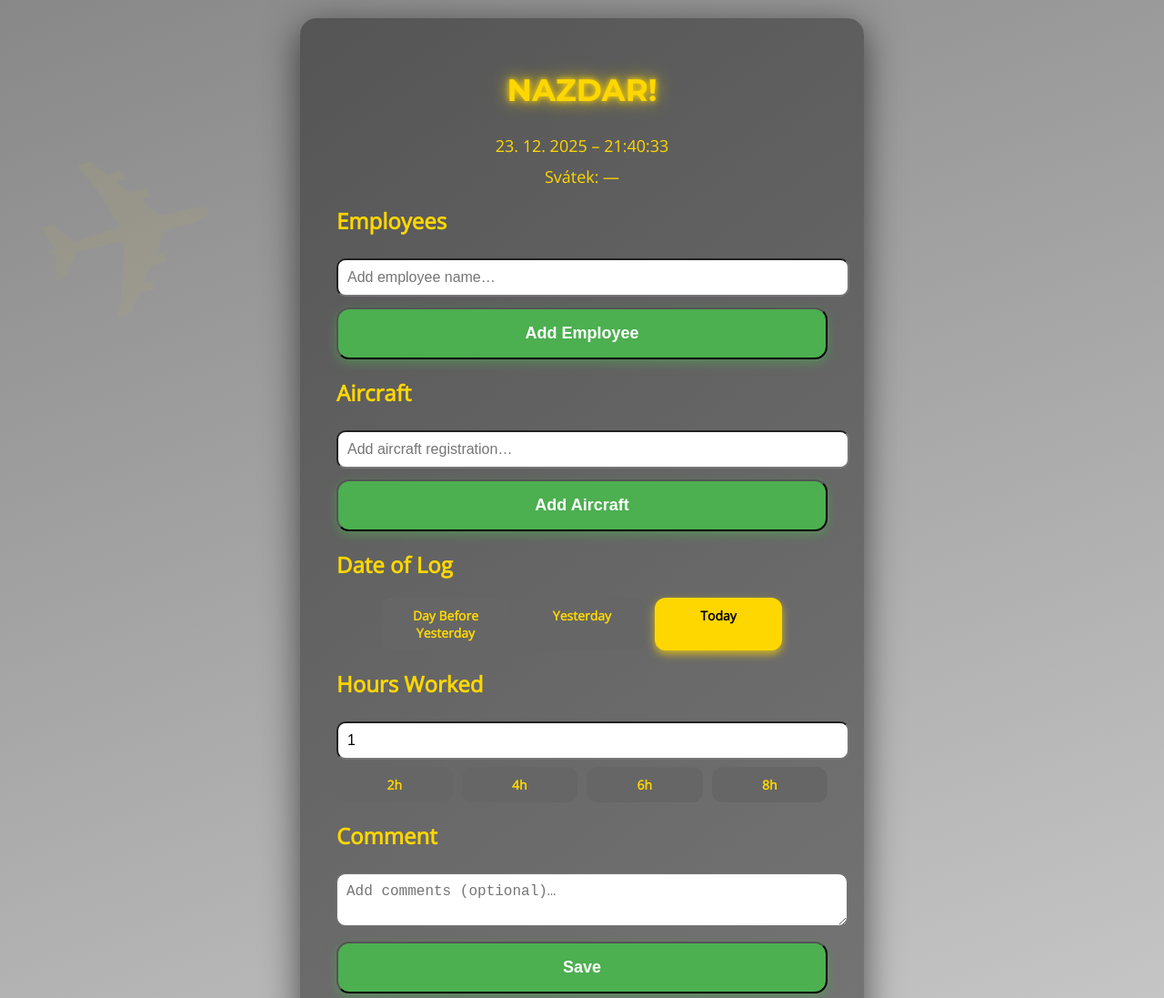
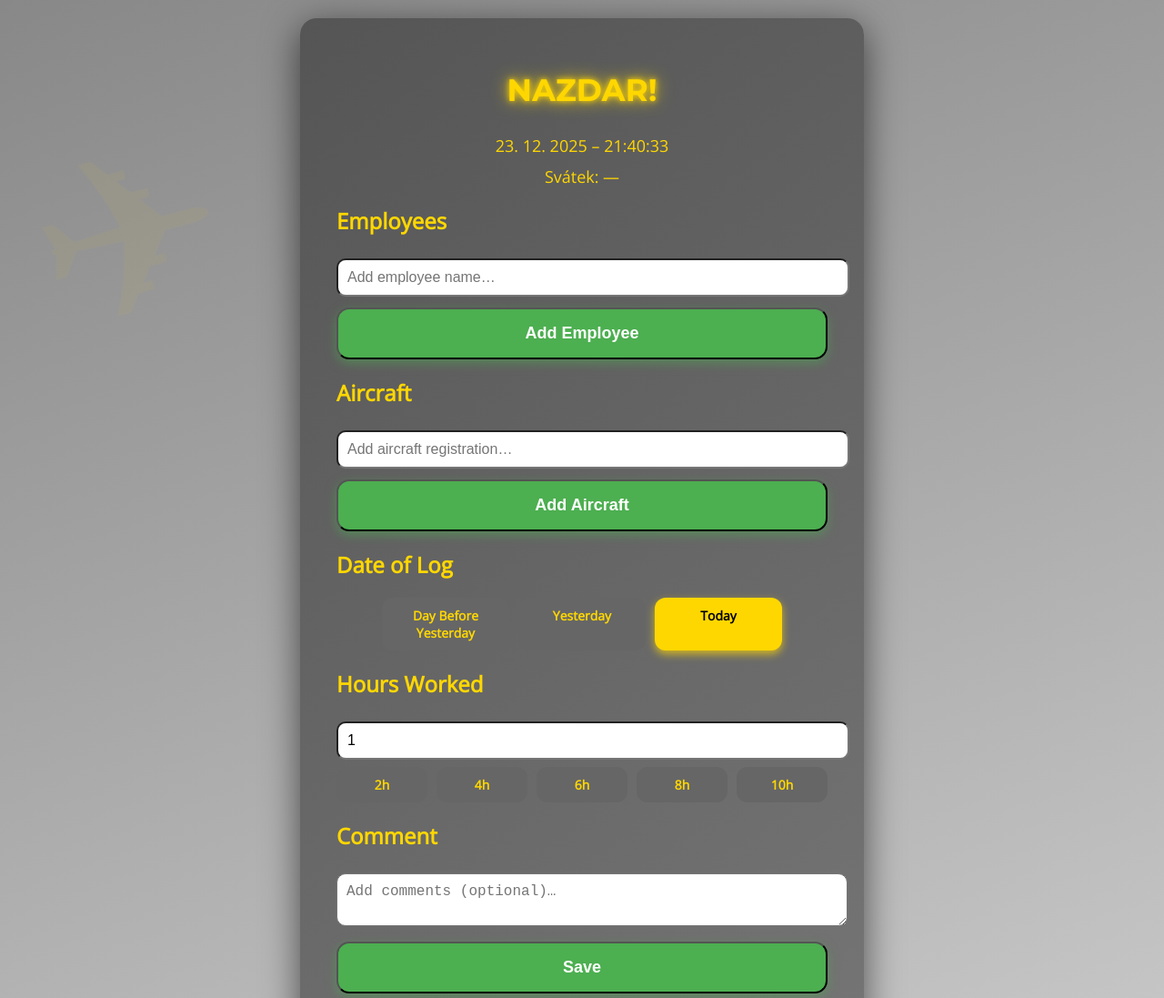
Before and after one commit to airbunting/labourlogger2, a plain HTML site: page index.html in a window 1280 px wide. Shown: the top 1097 px of the page at 91% size. Drawn offline with nearby package versions, Linux system fonts and the light colour scheme; no server answers.

Commit message:
index.html

```diff
--- a/index.html
+++ b/index.html
@@ -190,6 +190,7 @@ textarea, input {
   <div class="date-btn" onclick="setHours(4)">4h</div>
   <div class="date-btn" onclick="setHours(6)">6h</div>
   <div class="date-btn" onclick="setHours(8)">8h</div>
+  <div class="date-btn" onclick="setHours(10)">10h</div>
 </div>
 
 <h2>Comment</h2>
```
